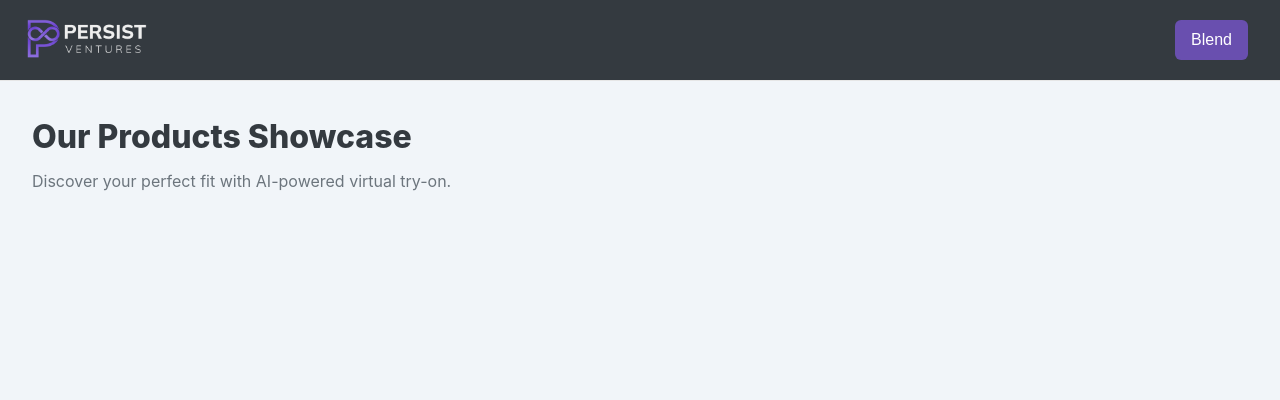
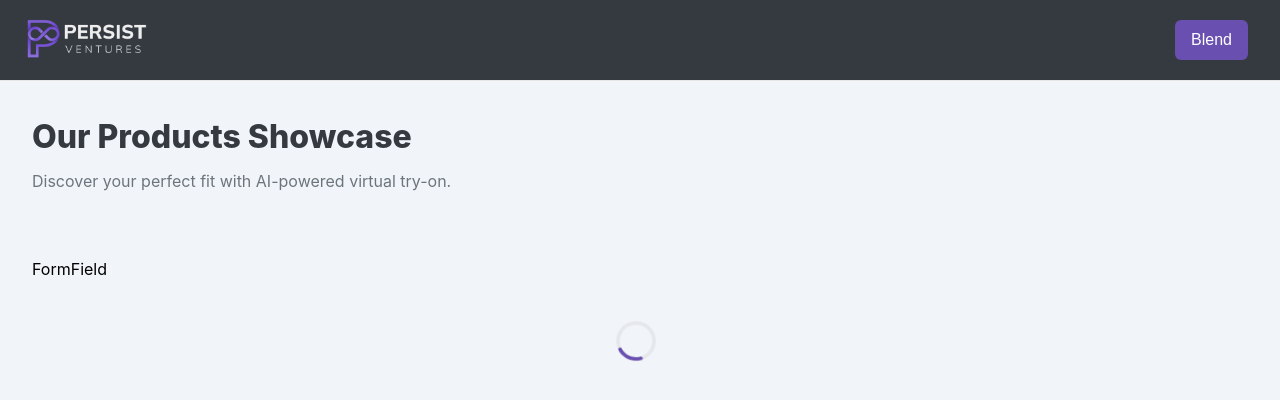
Before and after one commit to ShlokBharadwaj/Clothify, a React (Vite) app in the folder client/: page / in a window 1280 px wide. Shown: the top 400 px of the page. Built offline with nearby package versions, Linux system fonts and the light colour scheme; a web font is replaced by a local one.

Commit message:
Add: Loading circle

```diff
--- a/client/src/components/Loader.jsx
+++ b/client/src/components/Loader.jsx
@@ -2,7 +2,7 @@ import React from 'react';
 
 const Loader = () => (
   <div role="status">
-    <svg aria-hidden="true" className="inline w-10 h-10 mr-2 text-gray-200 animate-spin fill-[#6469ff]" viewBox="0 0 100 101" fill="none" xmlns="http://www.w3.org/2000/svg">
+    <svg aria-hidden="true" className="inline w-10 h-10 mr-2 text-gray-200 animate-spin fill-[#694faf]" viewBox="0 0 100 101" fill="none" xmlns="http://www.w3.org/2000/svg">
       <path d="M100 50.5908C100 78.2051 77.6142 100.591 50 100.591C22.3858 100.591 0 78.2051 0 50.5908C0 22.9766 22.3858 0.59082 50 0.59082C77.6142 0.59082 100 22.9766 100 50.5908ZM9.08144 50.5908C9.08144 73.1895 27.4013 91.5094 50 91.5094C72.5987 91.5094 90.9186 73.1895 90.9186 50.5908C90.9186 27.9921 72.5987 9.67226 50 9.67226C27.4013 9.67226 9.08144 27.9921 9.08144 50.5908Z" fill="currentColor" />
       <path d="M93.9676 39.0409C96.393 38.4038 97.8624 35.9116 97.0079 33.5539C95.2932 28.8227 92.871 24.3692 89.8167 20.348C85.8452 15.1192 80.8826 10.7238 75.2124 7.41289C69.5422 4.10194 63.2754 1.94025 56.7698 1.05124C51.7666 0.367541 46.6976 0.446843 41.7345 1.27873C39.2613 1.69328 37.813 4.19778 38.4501 6.62326C39.0873 9.04874 41.5694 10.4717 44.0505 10.1071C47.8511 9.54855 51.7191 9.52689 55.5402 10.0491C60.8642 10.7766 65.9928 12.5457 70.6331 15.2552C75.2735 17.9648 79.3347 21.5619 82.5849 25.841C84.9175 28.9121 86.7997 32.2913 88.1811 35.8758C89.083 38.2158 91.5421 39.6781 93.9676 39.0409Z" fill="currentFill" />
     </svg>
--- a/client/src/pages/Home.jsx
+++ b/client/src/pages/Home.jsx
@@ -2,7 +2,7 @@ import React, { useState, useEffect } from 'react';
 import { Loader, Card, FormField } from '../components';
 
 const Home = () => {
-  const [loading, setLoading] = useState(false);
+  const [loading, setLoading] = useState(!false);
   const [allPosts, setAllPosts] = useState([null]);
 
   return (
@@ -15,6 +15,21 @@ const Home = () => {
           Discover your perfect fit with AI-powered virtual try-on.
         </p>
       </div>
+
+      <div className='mt-16'>
+        <FormField />
+      </div>
+
+      <div className='mt-10'>
+        {loading ? (
+          <div className='flex justify-center items-center'>
+            <Loader />
+          </div>
+        ) : (
+          <>
+          </>
+        )}
+      </div>
     </section>
   )
 }
```
